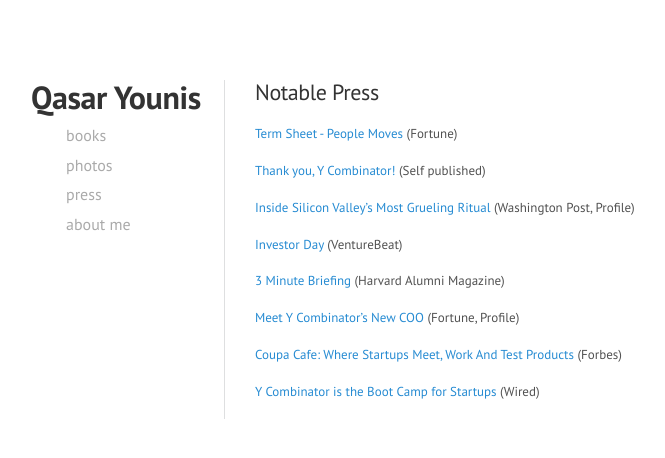
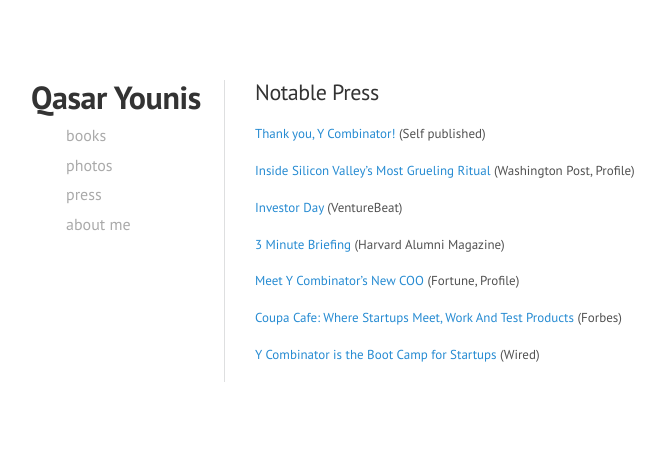
Before and after one commit to qasar/qasar.github.io, a Jekyll site: the page built from press.md, in a window 1280 px wide. Shown: the top 458 px of the page, without its empty margins (35-700 px from the left). Built offline with Jekyll 4.4.1, drawn with Linux system fonts in a browser that asks for light colours.

Commit message:
Update press.md

```diff
--- a/press.md
+++ b/press.md
@@ -2,8 +2,6 @@
 title: Notable Press
 permalink: /press/
 ---
-
-<a href="http://fortune.com/2017/04/27/term-sheet-thursday-april-27/">Term Sheet - People Moves </a> (Fortune)
 
 <a href="https://www.facebook.com/qasar/posts/10154710776519865"> Thank you, Y Combinator! </a> (Self published)
 
```
